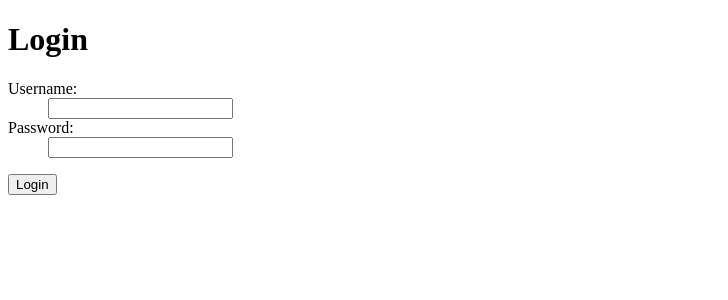
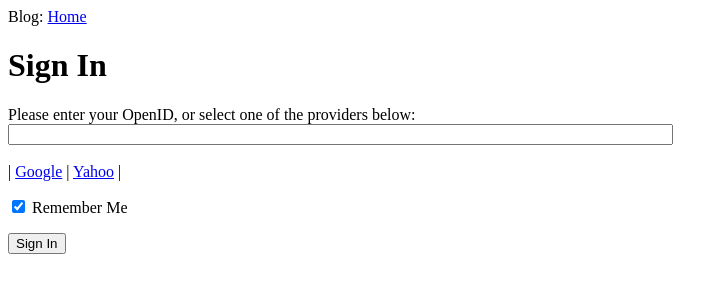
Before and after one commit to zhangshy/hello, a Flask app: a page that uses blog/templates/login.html in a window 1280 px wide. Shown: the top 300 px of the page, without its empty margins (0-728 px from the left). Run offline with Flask 2, Linux system fonts and the light colour scheme.

Commit message:
使用flask-openid

```diff
--- a/blog/__init__.py
+++ b/blog/__init__.py
@@ -11,6 +11,7 @@ db = SQLAlchemy(app)
 
 lm = LoginManager()
 lm.init_app(app)
+lm.login_view = "login"
 oid = OpenID(app, os.path.join(basedir, 'tmp'))
 
 from blog import models, views
--- a/blog/templates/layout.html
+++ b/blog/templates/layout.html
@@ -1,5 +1,15 @@
 <!DOCTYPE html>
-<title>My Application</title>
+{% if title %}
+    <title>{{ title }} - My Application</title>
+{% else %}
+    <title>My Application</title>
+{% endif %}
+<div>Blog:
+    <a href="{{ url_for('index') }}">Home</a>
+    {% if g.user.is_authenticated() %}
+        | <a href="{{ url_for('logout') }}">Logout</a>
+    {% endif %}
+</div>
 {% with messages = get_flashed_messages() %}
     {% if messages %}
         <ul class=flashes>
--- a/blog/templates/login.html
+++ b/blog/templates/login.html
@@ -1,18 +1,34 @@
 <!DOCTYPE html>
 {% extends "layout.html" %}
+
 {% block body %}
-    <h1>Login</h1>
-    {% if error %}
-        <p class=error><strong>Error:</strong> {{ error }}
-    {% endif %}
-    <form action="" method=post>
-        <dl>
-            <dt>Username:
-            <dd><input type="text" name=username value="{{
-                request.form.username }}">
-            <dt>Password:
-            <dd><input type="password" name=password>
-        </dl>
-        <p><input type="submit" value=Login>
+    <script type="text/javascript">
+        function set_openid(openid, pr)
+        {
+            u = openid.search('<username>')
+            if (u != -1) {
+                // openid requires username
+                user = prompt('Enter your ' + pr + ' username:')
+                openid = openid.substr(0, u) + user
+            }
+            form = document.forms['id_login'];
+            form.elements['openid'].value = openid
+        }
+    </script>
+    <h1>Sign In</h1>
+    <form action="" method="post" name="id_login">
+        {{ form.hidden_tag() }}
+        <p>
+            Please enter your OpenID, or select one of the providers below:<br>
+            {{ form.openid(size=80) }}<br>
+            {% for error in form.errors.openid %}
+                <span style="color:red;">[{{ error }}]</span>
+            {% endfor %}<br>
+            |{% for pr in providers %}
+                <a href="javascript:set_openid('{{ pr.url }}', '{{ pr.name }}');">{{ pr.name }}</a> |
+            {% endfor %}
+        </p>
+        <p>{{ form.remember_me }} Remember Me</p>
+        <p><input type="submit" value="Sign In"></p>
     </form>
 {% endblock %}
--- a/blog/views.py
+++ b/blog/views.py
@@ -12,18 +12,37 @@ class LoginForm(Form):
     openid = StringField('openid', validators=[DataRequired()])
     remember_me = BooleanField('remember_me', default=True)
 
-
-@app.route('/')
-def index():
-    return render_template('index.html')
-
 @lm.user_loader
 def load_user(id):
     return User.query.get(int(id))
 
-@app.route('/idlogin', methods=['GET', 'POST'])
-@oid.loginhandler()
-def idlogin():
+@app.before_request
+def before_request():
+    g.user = current_user
+
+
+@app.route('/')
+@app.route('/index')
+@login_required
+def index():
+    user = g.user
+    posts = [
+        {
+            'author': {'nickname': 'John'},
+            'body': 'Beautiful day in Portland!'
+        },
+        {
+            'author': {'nickname': 'Susan'},
+            'body': 'The Avengers movie was so cool'
+        }
+    ]
+    return render_template('index.html', title='Home', user=user, posts=posts)
+
+
+
+@app.route('/login', methods=['GET', 'POST'])
+@oid.loginhandler
+def login():
     if g.user is not None and g.user.is_authenticated():
         return redirect(url_for('index'))
     form = LoginForm()
@@ -31,7 +50,7 @@ def idlogin():
         session['remember_me'] = form.remember_me.data
 #        flash('Login requested for OpenID="' + form.openid.data + '", remember_me=' + str(form.remember_me.data))
         return oid.try_login(form.openid.data, ask_for=['nickname', 'email'])
-    return render_template('idlogin.html',
+    return render_template('login.html',
                     title = 'Sign In',
                     form = form,
                     providers = app.config['OPENID_PROVIDERS'])
@@ -40,7 +59,7 @@ def idlogin():
 def after_login(resp):
     if resp.email is None or resp.email == "":
         flash('Invalid login. Please try again.')
-        return redirect(url_for('idlogin'))
+        return redirect(url_for('login'))
     user = User.query.filter_by(email=resp.email).first()
     if user is None:
         nickname = resp.nickname
@@ -56,17 +75,10 @@ def after_login(resp):
     login_user(user, remember=remember_me)
     return redirect(request.args.get('next') or url_for('index'))
 
-@app.route('/login', methods=['GET', 'POST'])
-def login():
-    error = None
-    if request.method == 'POST':
-        if request.form['username'] != 'admin' or \
-            request.form['password'] != 'secret':
-            error = 'Invalid credentials'
-        else:
-            flash('You were successfully logged in')
-            return redirect(url_for('index'))
-    return render_template('login.html', error=error)
+@app.route('/logout')
+def logout():
+    logout_user()
+    return redirect(url_for('index'))
 
 @app.route('/hello')
 @app.route('/hello/<name>')
```
Also changed, not shown: blog/templates/idlogin.html (deleted, +0 -34 lines), blog/templates/index.html (+6 -2 lines).
